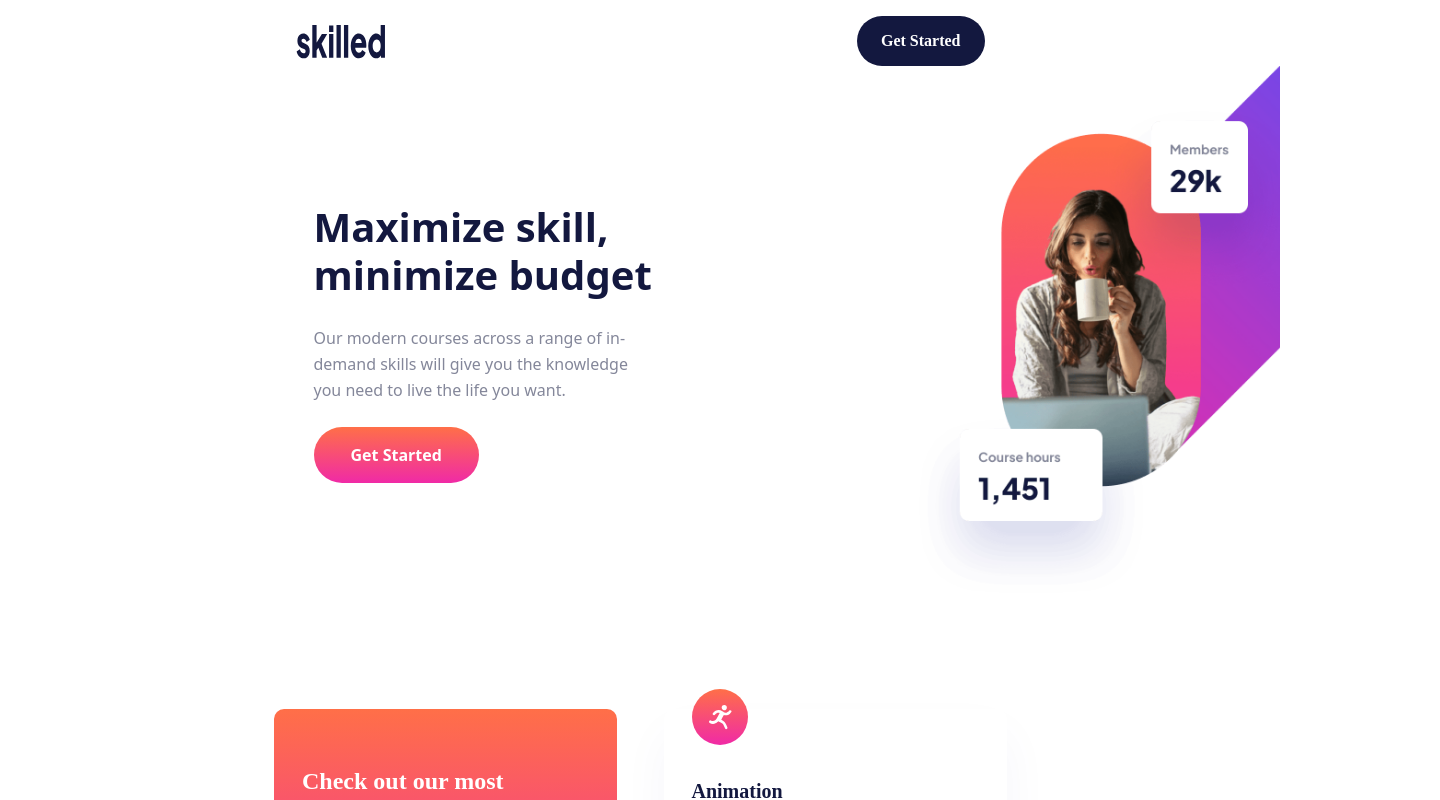
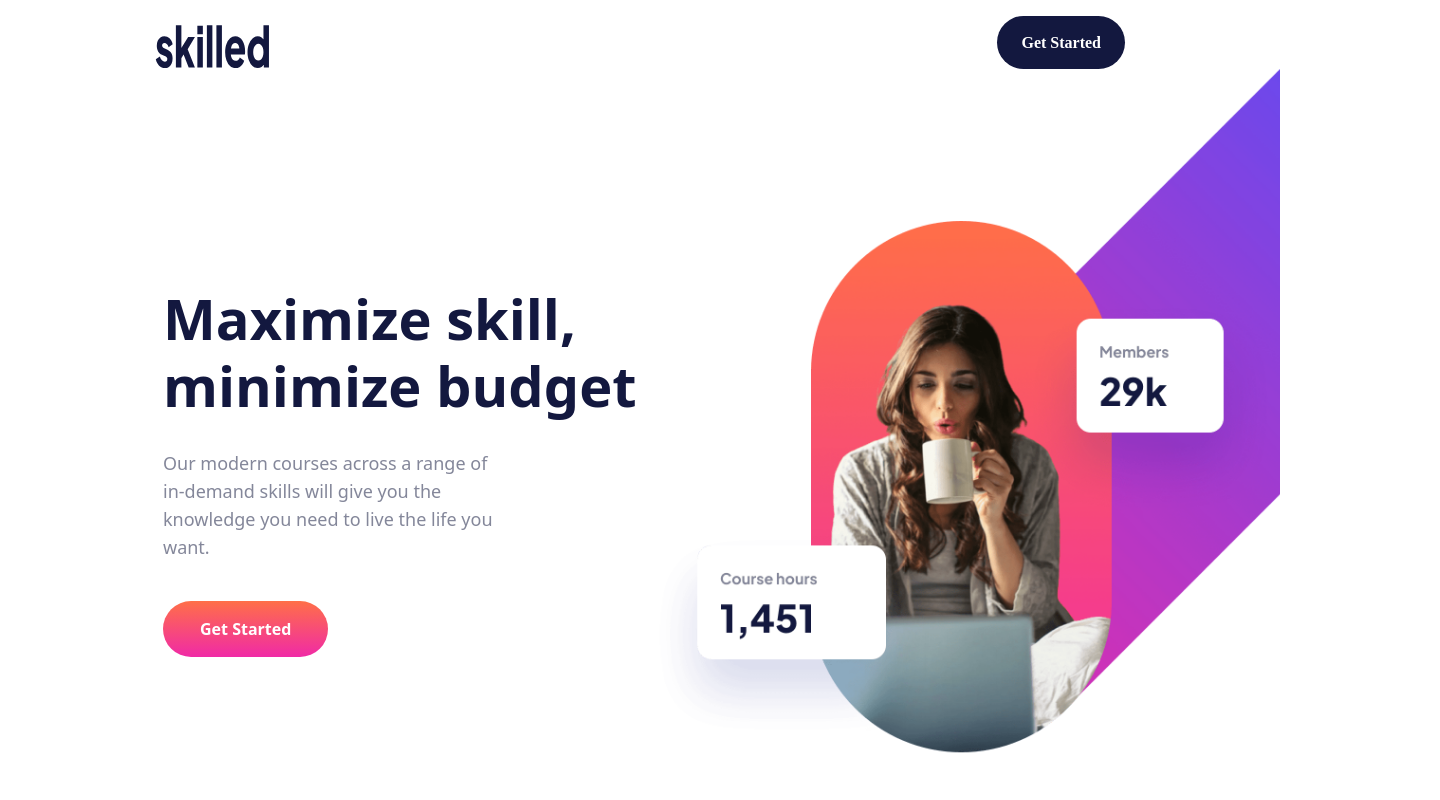
Before and after one commit to Skizziedevs/portfolio, a Vue app: page / in a window 1280 px wide. Shown: the top 800 px of the page, 1440 px wide, since content can reach past the window. Built offline with nearby package versions, Linux system fonts and the light colour scheme.

Commit message:
first commit

```diff
--- a/src/components/Hero.vue
+++ b/src/components/Hero.vue
@@ -75,7 +75,7 @@ main #img-main {
   }
 }
 
-@media screen and (min-width: 1440px){
+@media screen and (min-width: 1240px){
    main {
     padding: 11.125rem 680px 14.125rem 4.3125rem;
   }
--- a/tailwind.config.js
+++ b/tailwind.config.js
@@ -7,7 +7,7 @@ export default {
   theme: {
     screens: {
       sm: '768px',
-      md: '1440px',
+      md: '1240px',
 
     },
     extend: {
```
